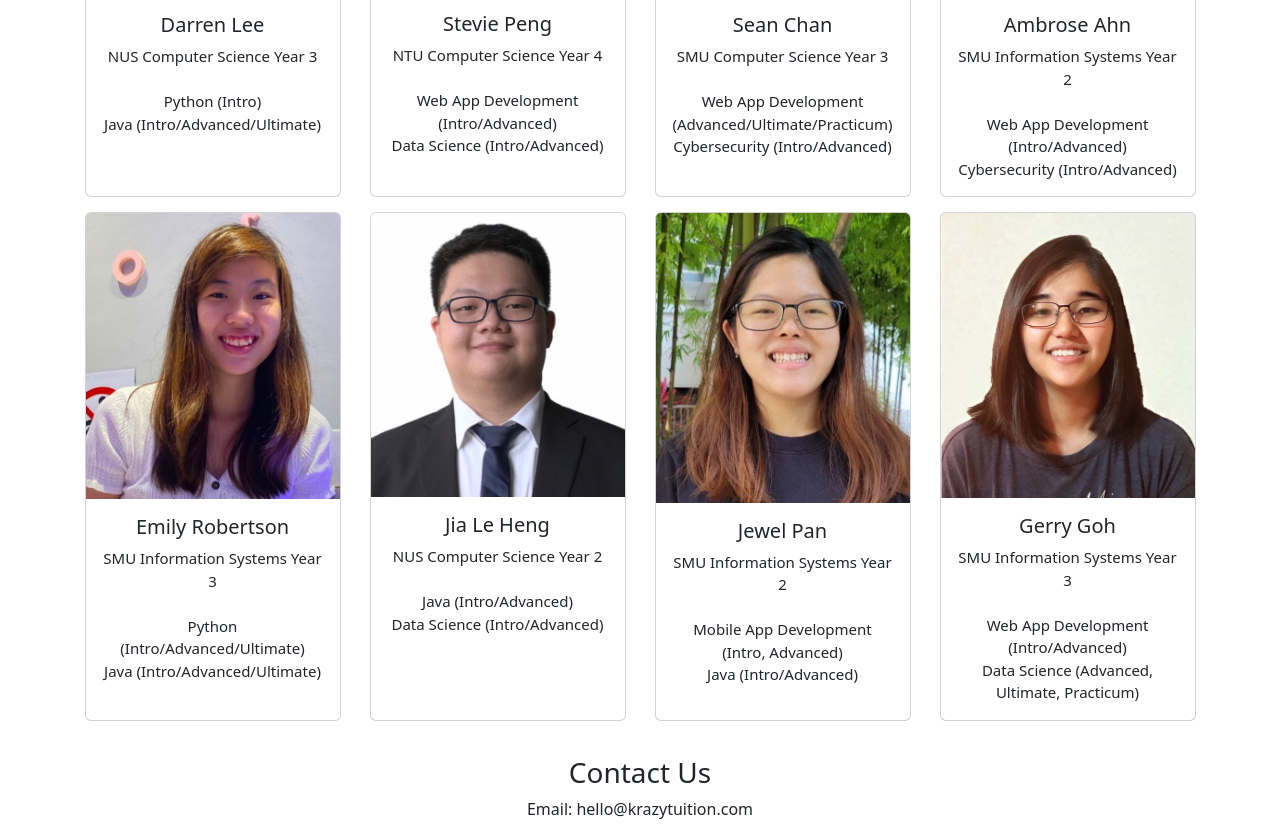
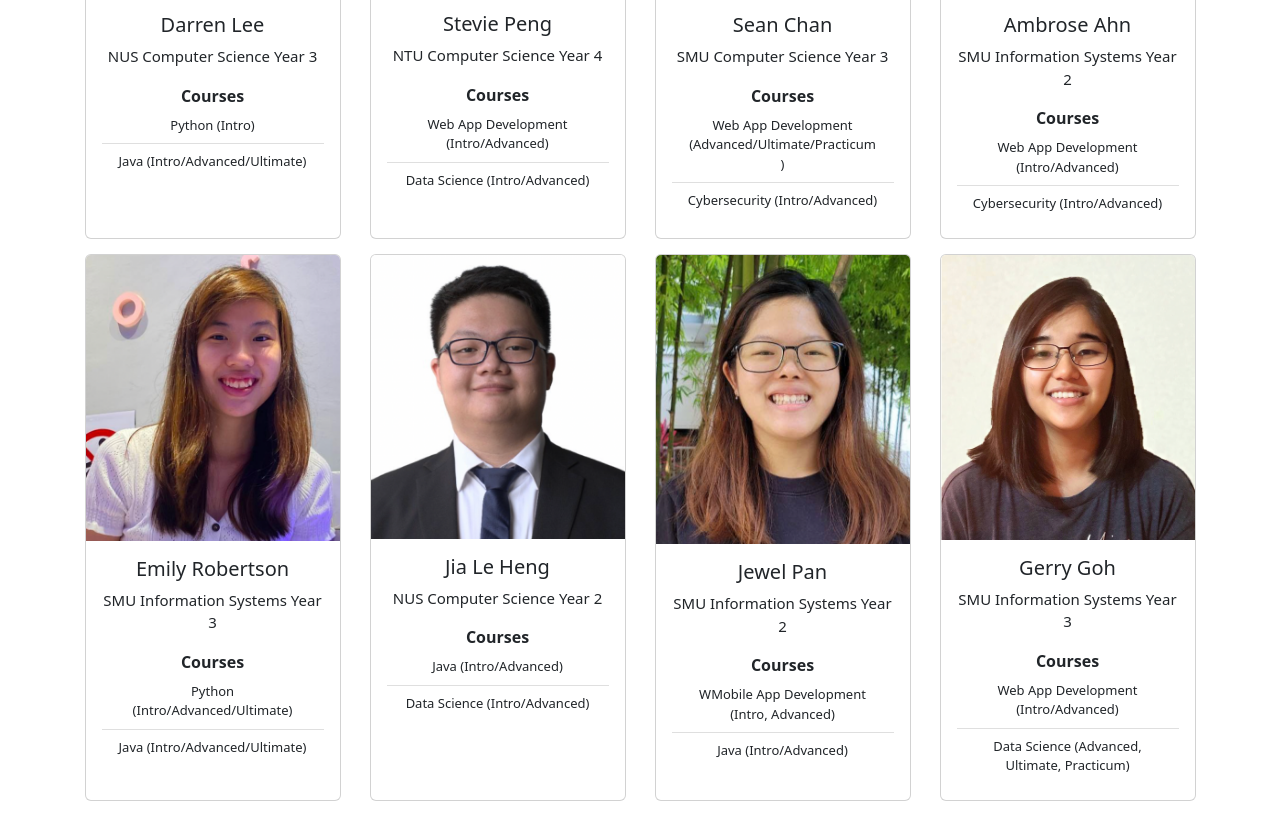
Before and after one commit to laexxtia/laexxtia.github.io, a plain HTML site: page tuition/home.html in a window 1280 px wide. Shown: the part 637-1461 px from the top of the page. Drawn offline with nearby package versions, Linux system fonts and the light colour scheme.

Commit message:
updated with list group in card

```diff
--- a/tuition/home.html
+++ b/tuition/home.html
@@ -74,10 +74,14 @@
                         <div class="card-body">
                             <h5 class="card-title">Darren Lee</h5>
                             <p class="card-text">
-                            NUS Computer Science Year 3
-                            <br><br>
-                            Python (Intro)<br>
-                            Java (Intro/Advanced/Ultimate)</p>
+                            NUS Computer Science Year 3</p>
+                            <b>Courses</b>
+                            <ul class="list-group list-group-flush" style="font-size: 13px;">
+                                <li class="list-group-item">Python (Intro)</li>
+                                <li class="list-group-item">Java (Intro/Advanced/Ultimate)</li>
+                            </ul>
+
+
                         </div>
                         </div>
                 </div>
@@ -87,10 +91,12 @@
                         <div class="card-body">
                             <h5 class="card-title">Stevie Peng</h5>
                             <p class="card-text">
-                            NTU Computer Science Year 4
-                            <br><br>
-                            Web App Development (Intro/Advanced)<br>
-                            Data Science (Intro/Advanced)</p>
+                            NTU Computer Science Year 4</p>
+                            <b>Courses</b>
+                            <ul class="list-group list-group-flush" style="font-size: 13px;">
+                                <li class="list-group-item">Web App Development (Intro/Advanced)</li>
+                                <li class="list-group-item">Data Science (Intro/Advanced)</li>
+                            </ul>
                         </div>
                         </div>
                 </div>
@@ -100,10 +106,12 @@
                         <div class="card-body">
                             <h5 class="card-title">Sean Chan</h5>
                             <p class="card-text">
-                            SMU Computer Science Year 3
-                            <br><br>
-                            Web App Development (Advanced/Ultimate/Practicum)<br>
-                            Cybersecurity (Intro/Advanced)</p>
+                            SMU Computer Science Year 3</p>
+                            <b>Courses</b>
+                            <ul class="list-group list-group-flush" style="font-size: 13px;">
+                                <li class="list-group-item">Web App Development (Advanced/Ultimate/Practicum)</li>
+                                <li class="list-group-item">Cybersecurity (Intro/Advanced)</li>
+                            </ul>
                         </div>
                         </div>
                 </div>
@@ -113,10 +121,12 @@
                         <div class="card-body">
                             <h5 class="card-title">Ambrose Ahn</h5>
                             <p class="card-text">
-                            SMU Information Systems Year 2
-                            <br><br>
-                            Web App Development (Intro/Advanced)<br>
-                            Cybersecurity (Intro/Advanced)</p>
+                            SMU Information Systems Year 2</p>
+                            <b>Courses</b>
+                            <ul class="list-group list-group-flush" style="font-size: 13px;">
+                                <li class="list-group-item">Web App Development (Intro/Advanced)</li>
+                                <li class="list-group-item">Cybersecurity (Intro/Advanced)</li>
+                            </ul>
                         </div>
                         </div>
                 </div>
@@ -126,10 +136,12 @@
                         <div class="card-body">
                             <h5 class="card-title">Emily Robertson</h5>
                             <p class="card-text">
-                            SMU Information Systems Year 3
-                            <br><br>
-                            Python (Intro/Advanced/Ultimate)<br>
-                            Java (Intro/Advanced/Ultimate)</p>
+                            SMU Information Systems Year 3</p>
+                            <b>Courses</b>
+                            <ul class="list-group list-group-flush" style="font-size: 13px;">
+                                <li class="list-group-item">Python (Intro/Advanced/Ultimate)</li>
+                                <li class="list-group-item">Java (Intro/Advanced/Ultimate)</li>
+                            </ul>
                         </div>
                         </div>
                 </div>
@@ -139,10 +151,12 @@
                         <div class="card-body">
                             <h5 class="card-title">Jia Le Heng</h5>
                             <p class="card-text">
-                            NUS Computer Science Year 2
-                            <br><br>
-                            Java (Intro/Advanced)<br>
-                            Data Science (Intro/Advanced)</p>
+                            NUS Computer Science Year 2</p>
+                            <b>Courses</b>
+                            <ul class="list-group list-group-flush" style="font-size: 13px;">
+                                <li class="list-group-item">Java (Intro/Advanced)</li>
+                                <li class="list-group-item">Data Science (Intro/Advanced)</li>
+                            </ul>
                         </div>
                         </div>
                 </div>
@@ -152,10 +166,12 @@
                         <div class="card-body">
                             <h5 class="card-title">Jewel Pan</h5>
                             <p class="card-text">
-                            SMU Information Systems Year 2
-                            <br><br>
-                            Mobile App Development (Intro, Advanced)<br>
-                            Java (Intro/Advanced)</p>
+                            SMU Information Systems Year 2</p>
+                            <b>Courses</b>
+                            <ul class="list-group list-group-flush" style="font-size: 13px;">
+                                <li class="list-group-item">WMobile App Development (Intro, Advanced)</li>
+                                <li class="list-group-item">Java (Intro/Advanced)</li>
+                            </ul>
                         </div>
                         </div>
                 </div>
@@ -165,10 +181,12 @@
                         <div class="card-body">
                             <h5 class="card-title">Gerry Goh</h5>
                             <p class="card-text">
-                            SMU Information Systems Year 3
-                            <br><br>
-                            Web App Development (Intro/Advanced)<br>
-                            Data Science (Advanced, Ultimate, Practicum)</p>
+                            SMU Information Systems Year 3</p>
+                            <b>Courses</b>
+                            <ul class="list-group list-group-flush" style="font-size: 13px;">
+                                <li class="list-group-item">Web App Development (Intro/Advanced)</li>
+                                <li class="list-group-item">Data Science (Advanced, Ultimate, Practicum)</li>
+                            </ul>
                         </div>
                         </div>
                 </div>
```
